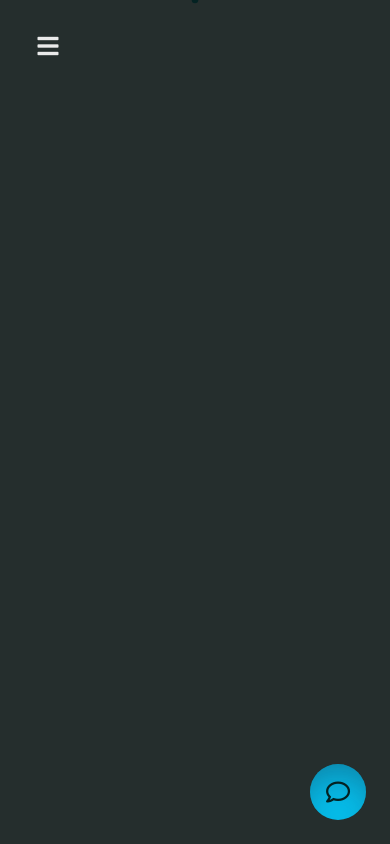
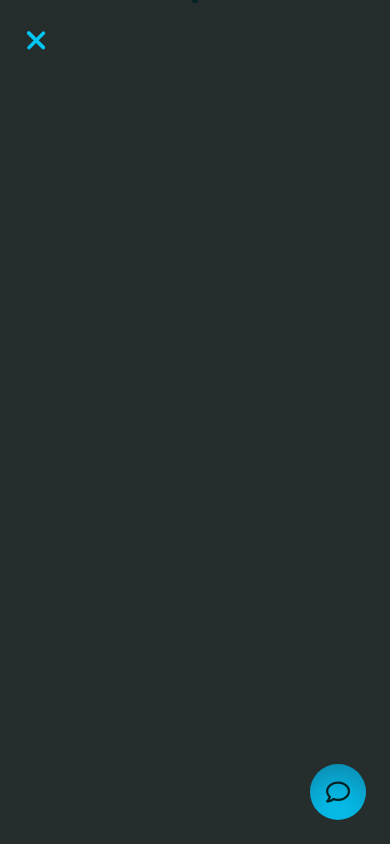
Before and after one commit to A14Narriaga/A14Narriaga.github.io, an Angular app: page / in a window 390 px wide. Built offline with nearby package versions, Linux system fonts and the light colour scheme; a web font is replaced by a local one.

Commit message:
✨Mobile menu

```diff
--- a/src/app/containers/components/navbar/navbar.component.html
+++ b/src/app/containers/components/navbar/navbar.component.html
@@ -1,5 +1,27 @@
 <button class="mobile-nav-toggle" (click)="toggleNav()">
-  <i class="fas fa-bars"></i>
+  <svg
+    #menuIcon
+    class="menu-icon"
+    data-close="true"
+    xmlns="http://www.w3.org/2000/svg"
+    viewBox="0 0 173.75 147.32"
+  >
+    <g id="bottom">
+      <path
+        d="M87.14,121.45c23.13,0,46.26-.08,69.39,0,11.5,0,17.77,4.71,17.15,13.17-.74,10-7.72,12.69-16.7,12.68-47,0-94,0-140.95-.07-10.71,0-16.47-4.89-16-13.22.56-9.52,6.85-12.58,15.53-12.58Q51.36,121.48,87.14,121.45Z"
+      />
+    </g>
+    <g id="middle">
+      <path
+        d="M85.66,88.17c-23.12,0-46.24.07-69.35,0C5.21,88.1-.31,83.86,0,75.5.49,65,7.83,63,16.62,63Q87,63,157.49,63c10.83,0,16.7,4.6,16.24,12.79-.58,10.26-7.49,12.5-16.56,12.42C133.34,88,109.5,88.17,85.66,88.17Z"
+      />
+    </g>
+    <g id="top">
+      <path
+        d="M86.53,25.88c-23.49,0-47-.12-70.46.05C7.41,26,1,23.58.06,14-.69,5.89,5.2.21,15.66.16q71-.34,142,0c8.73,0,16.24,3.29,15.95,13.49S166,26,157,26C133.51,25.73,110,25.88,86.53,25.88Z"
+      />
+    </g>
+  </svg>
 </button>
 <nav>
   <ul data-visible="false" #nav>
--- a/src/app/containers/components/navbar/navbar.component.sass
+++ b/src/app/containers/components/navbar/navbar.component.sass
@@ -15,12 +15,29 @@ ul
     display: block
     position: absolute
     background-color: transparent
-    width: 3rem
+    width: 1.5rem
     aspect-ratio: 1
     top: 1.5rem
     left: 1.5rem
     z-index: 1001
     font-size: 1.5rem
+    .menu-icon
+      #top, #middle, #bottom
+        transition: all 350ms ease-in
+        fill: #01c5f1
+      #top
+        transform-origin: top left
+      #middle
+        transform-origin: center center
+      #bottom
+        transform-origin: bottom right
+    .menu-icon[data-close="true"]
+      #top
+        transform: rotate(45deg) translateX(15%) translateY(-15%)
+      #middle
+        transform: rotate(-45deg)
+      #bottom
+        transform: rotate(45deg) translateX(-15%) translateY(15%)
   ul
     position: fixed
     inset: 0 30% 0 0
--- a/src/app/containers/components/navbar/navbar.component.ts
+++ b/src/app/containers/components/navbar/navbar.component.ts
@@ -9,13 +9,19 @@ import { Component, ViewChild, ElementRef } from '@angular/core';
 export class NavbarComponent {
 
   @ViewChild('nav') refNav!: ElementRef<HTMLDivElement>
+  @ViewChild('menuIcon') refMenuIcon!: ElementRef<SVGElement>
 
   toggleNav() {
     const nav = this.refNav.nativeElement;
+    const menuIcon = this.refMenuIcon.nativeElement;
     nav.setAttribute(
       'data-visible',
       nav.getAttribute('data-visible') === 'false' ? 'true' : 'false'
     );
+    menuIcon.setAttribute(
+      'data-close',
+      menuIcon.getAttribute('data-close') === 'false' ? 'true' : 'false'
+    )
   }
 
 }
```
